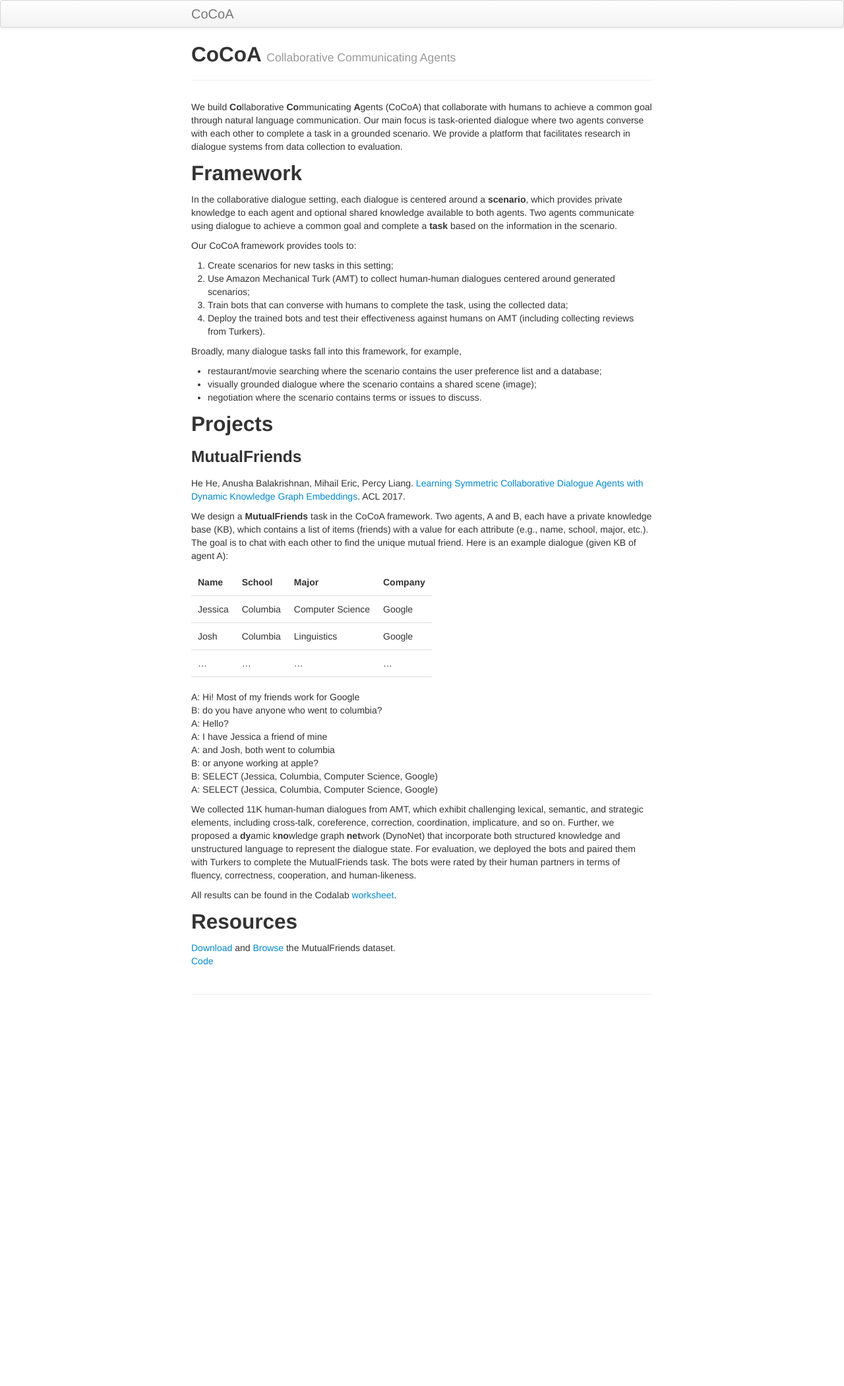
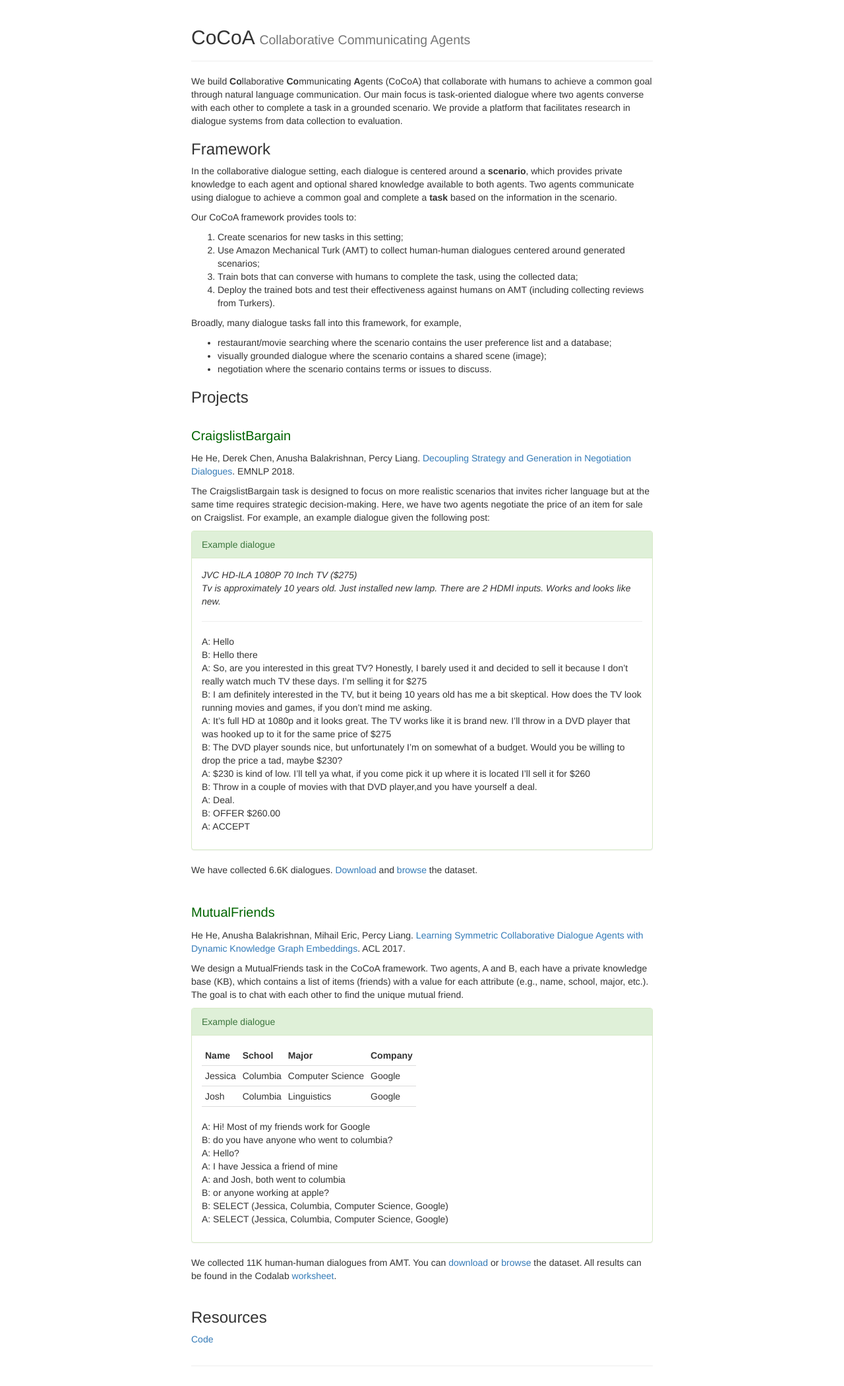
Before and after one commit to stanfordnlp/cocoa, a Jekyll site: the page built from index.md, in a window 1280 px wide. Shown: the whole page at 66% size. Built offline with Jekyll 4.4.1, drawn with Linux system fonts in a browser that asks for light colours; before the commit the page ends 1538 px from its top, so only the background shows below that.

Commit message:
update craigslist

```diff
--- a/_includes/themes/twitter/default.html
+++ b/_includes/themes/twitter/default.html
@@ -15,7 +15,9 @@
     <![endif]-->
 
     <!-- Le styles -->
-    <link href="{{ ASSET_PATH }}/bootstrap/css/bootstrap.2.2.2.min.css" rel="stylesheet">
+    <link rel="stylesheet" href="https://maxcdn.bootstrapcdn.com/bootstrap/3.3.7/css/bootstrap.min.css">
+    <script src="https://ajax.googleapis.com/ajax/libs/jquery/3.3.1/jquery.min.js"></script>
+    <script src="https://maxcdn.bootstrapcdn.com/bootstrap/3.3.7/js/bootstrap.min.js"></script>
     <link href="{{ ASSET_PATH }}/css/style.css?body=1" rel="stylesheet" type="text/css" media="all">
     <link href="{{ ASSET_PATH }}/css/kbroman.css" rel="stylesheet" type="text/css" media="all">
 
@@ -28,6 +30,7 @@
   </head>
 
   <body>
+    <!--
     <div class="navbar">
       <div class="navbar-inner">
         <div class="container-narrow">
@@ -35,6 +38,7 @@
         </div>
       </div>
     </div>
+    -->
 
     <div class="container-narrow">
 
--- a/assets/themes/twitter/css/kbroman.css
+++ b/assets/themes/twitter/css/kbroman.css
@@ -16,7 +16,18 @@ table{
 }
 
 th, td {
-    padding: 10px;
+    padding: 5px;
     text-align: left;
     border-bottom: 1px solid #ddd;
 }
+
+.project {
+    padding: 10px 0 10px 0;
+}
+
+.project-header {
+    padding: 10px 0 10px 0;
+    color: #006400;
+    font-style: bold;
+    font-size: 20px;
+}
--- a/index.md
+++ b/index.md
@@ -10,7 +10,7 @@ collaborate with humans to achieve a common goal through natural language commun
 Our main focus is task-oriented dialogue where two agents converse with each other to complete a task in a grounded scenario.
 We provide a platform that facilitates research in dialogue systems from data collection to evaluation.
 
-## Framework
+### Framework
 
 In the collaborative dialogue setting, each dialogue is centered around a **scenario**,
 which provides private knowledge to each agent and optional shared knowledge available to both agents.
@@ -30,25 +30,68 @@ Broadly, many dialogue tasks fall into this framework, for example,
 * visually grounded dialogue where the scenario contains a shared scene (image);
 * negotiation where the scenario contains terms or issues to discuss.
 
-## Projects
+### Projects
 
-### MutualFriends
+<div class="project" id="craigslist" markdown="1">
+
+<div class="project-header">CraigslistBargain</div>
+
+He He, Derek Chen, Anusha Balakrishnan, Percy Liang.
+[Decoupling Strategy and Generation in Negotiation Dialogues]().
+EMNLP 2018.
+
+The CraigslistBargain task is designed to focus on more realistic scenarios that
+invites richer language but at the same time requires strategic decision-making.
+Here, we have two agents negotiate the price of an item for sale on Craigslist.
+For example, an example dialogue given the following post:
+
+<div class="panel panel-success" markdown="1">
+<div class="panel-heading">Example dialogue</div>
+<div class="panel-body" markdown="1">
+*JVC HD-ILA 1080P 70 Inch TV ($275)*<br/>
+*Tv is approximately 10 years old. Just installed new lamp. There are 2 HDMI inputs. Works and looks like new.*
+<hr/>
+A: Hello <br>
+B: Hello there<br>
+A: So, are you interested in this great TV? Honestly, I barely used it and decided to sell it because I don't really watch much TV these days. I'm selling it for $275<br>
+B: I am definitely interested in the TV, but it being 10 years old has me a bit skeptical. How does the TV look running movies and games, if you don't mind me asking.<br>
+A: It's full HD at 1080p and it looks great. The TV works like it is brand new. I'll throw in a DVD player that was hooked up to it for the same price of $275<br>
+B: The DVD player sounds nice, but unfortunately I'm on somewhat of a budget. Would you be willing to drop the price a tad, maybe $230?<br>
+A: $230 is kind of low. I'll tell ya what, if you come pick it up where it is located I'll sell it for $260<br>
+B: Throw in a couple of movies with that DVD player,and you have yourself a deal.<br>
+A: Deal.<br>
+B: OFFER $260.00<br>
+A: ACCEPT<br>
+</div>
+</div>
+
+We have collected 6.6K dialogues.
+[Download](https://worksheets.codalab.org/worksheets/0x453913e76b65495d8b9730d41c7e0a0c/) and
+[browse](https://cs.stanford.edu/~hehe/transcripts.html)
+the dataset.
+
+</div>
+
+<div class="project" id="mutualfriend" markdown="1">
+
+<div class="project-header">MutualFriends</div>
 
 He He, Anusha Balakrishnan, Mihail Eric, Percy Liang.
-[Learning Symmetric Collaborative Dialogue Agents with Dynamic Knowledge Graph Embeddings]().
+[Learning Symmetric Collaborative Dialogue Agents with Dynamic Knowledge Graph Embeddings](https://arxiv.org/pdf/1704.07130.pdf).
 ACL 2017.
 
-We design a **MutualFriends** task in the CoCoA framework.
+We design a MutualFriends task in the CoCoA framework.
 Two agents, A and B, each have a private knowledge base (KB),
 which contains a list of items (friends) with a value for each attribute (e.g., name, school, major, etc.).
 The goal is to chat with each other to find the unique mutual friend.
-Here is an example dialogue (given KB of agent A):
 
+<div class="panel panel-success" markdown="1">
+<div class="panel-heading">Example dialogue</div>
+<div class="panel-body" markdown="1">
 | Name        | School       | Major                | Company     |
 |-------------|--------------|----------------------|-------------|
 | Jessica     | Columbia     | Computer Science     | Google      |
 | Josh        | Columbia     | Linguistics          | Google      |
-| ...         | ...          | ...                  | ...         |
 
 <br/>
 A: Hi! Most of my friends work for Google<br/>
@@ -60,18 +103,16 @@ B: or anyone working at apple?<br/>
 B: SELECT (Jessica, Columbia, Computer Science, Google)<br/>
 A: SELECT (Jessica, Columbia, Computer Science, Google)<br/>
 
-We collected 11K human-human dialogues from AMT, which exhibit challenging lexical, semantic, and strategic elements,
-including cross-talk, coreference, correction, coordination, implicature, and so on.
-Further, we proposed a **dy**amic k**no**wledge graph **net**work (DynoNet) that incorporate both structured knowledge and unstructured language to represent the dialogue state.
-For evaluation, we deployed the bots and paired them with Turkers to complete the MutualFriends task.
-The bots were rated by their human partners in terms of fluency, correctness, cooperation, and human-likeness.
+</div>
+</div>
 
+We collected 11K human-human dialogues from AMT.
+You can [download](https://worksheets.codalab.org/bundles/0x5a4cefea7fd443cea15aa532bb8fcd67/)
+or [browse](https://worksheets.codalab.org/rest/bundles/0x2b7d7cb170b0475fa998f3ddf3c32893/contents/blob/chat_viewer/chat.html)
+the dataset.
 All results can be found in the Codalab [worksheet](https://worksheets.codalab.org/worksheets/0xc757f29f5c794e5eb7bfa8ca9c945573/).
 
-## Resources
+</div>
 
-[Download](https://worksheets.codalab.org/bundles/0x5a4cefea7fd443cea15aa532bb8fcd67/)
-and
-[Browse](https://worksheets.codalab.org/rest/bundles/0x2b7d7cb170b0475fa998f3ddf3c32893/contents/blob/chat_viewer/chat.html)
-the MutualFriends dataset.<br/>
+### Resources
 [Code](https://github.com/stanfordnlp/cocoa)
```
